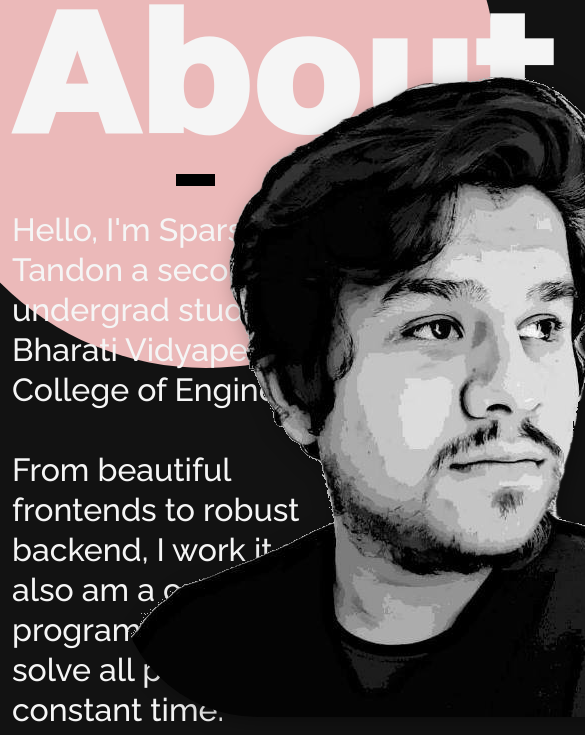
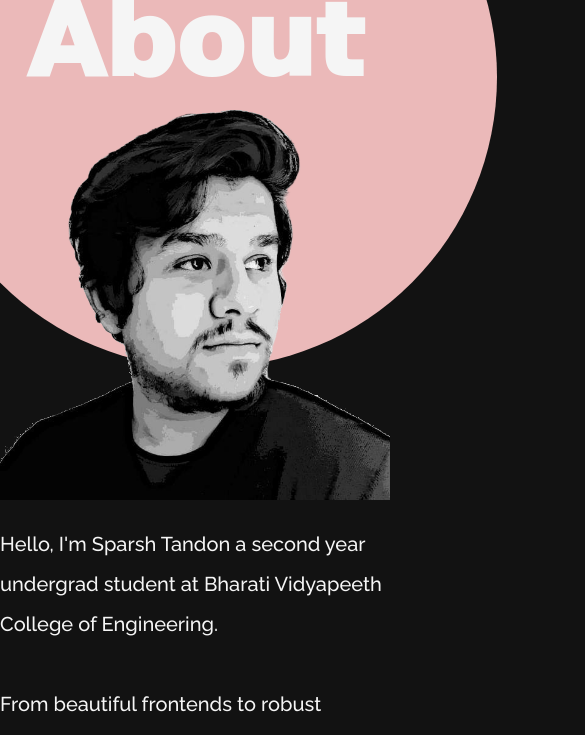
Before and after one commit to codesparsh/codesparsh.github.io, a plain HTML site: page index.html in a window 390 px wide. Shown: the part 910-1645 px from the top of the page, 585 px wide, since content can reach past the window. Drawn offline with nearby package versions, Linux system fonts and the light colour scheme; animation ran at ten frames a second; a script that the page names is missing; files whose address does not match are found by name; a web font is replaced by a local one.

Commit message:
made responsive

```diff
--- a/assets/css/style.css
+++ b/assets/css/style.css
@@ -1,13 +1,13 @@
-
 /*--------------------------------------------------------------
 # Common
 --------------------------------------------------------------*/
 
-*{
+* {
     -webkit-box-sizing: border-box;
     box-sizing: border-box;
 }
-body{
+
+body {
     overflow-x: hidden;
     height: 100%;
     width: 100%;
@@ -20,21 +20,26 @@ body{
     transition: all 350ms ease-out;
 }
 
-h1, h2, h3, h4, h5, h6 {
+h1,
+h2,
+h3,
+h4,
+h5,
+h6 {
     font-family: "Raleway", sans-serif;
 }
 
-section{
+section {
     position: relative;
     height: 100vh;
-  width: 100vw;
+    width: 100%;
 }
 
-.heading{
-  font-size: 160px;
+.heading {
+    font-size: 140px;
     font-weight: 1000;
-  font-family:'Megrim', cursive;
-  color:black;
+    font-family: 'Megrim', cursive;
+    color: black;
 }
 
 body.dark-theme {
@@ -42,16 +47,31 @@ body.dark-theme {
     color: whitesmoke;
 }
 
-body.dark-theme .heading{
+body.dark-theme .heading {
     color: whitesmoke;
 }
 
-body.dark-theme #resume .line{
+body.dark-theme #resume .line {
     border: 6px solid whitesmoke;
 }
+
+@media (max-width: 992px) {
+    .heading {
+        font-size: 100px;
+    }
+    section {
+        height: 100%;
+    }
+    #home {
+        height: 100vh;
+    }
+}
+
+
 /*--------------------------------------------------------------
 # Header
 --------------------------------------------------------------*/
+
 #header {
     position: fixed;
     top: 0;
@@ -78,12 +98,16 @@ body.dark-theme #resume .line{
     }
 }
 
+
 /*--------------------------------------------------------------
 # Navigation Menu
 --------------------------------------------------------------*/
+
+
 /**
 * Desktop Navigation
 */
+
 .nav-menu {
     padding: 0;
     display: block;
@@ -95,7 +119,7 @@ body.dark-theme #resume .line{
     list-style: none;
 }
 
-  .nav-menu > ul > li {
+.nav-menu>ul>li {
     position: relative;
     white-space: nowrap;
 }
@@ -135,27 +159,35 @@ body.dark-theme #resume .line{
     }
 }
 
-  .nav-menu a:hover, .nav-menu .active, .nav-menu li:hover > a {
+.nav-menu a:hover,
+.nav-menu .active,
+.nav-menu li:hover>a {
     color: #fff;
     background: #000000;
 }
 
-  .nav-menu a:hover span, .nav-menu .active span, .nav-menu li:hover > a span {
+.nav-menu a:hover span,
+.nav-menu .active span,
+.nav-menu li:hover>a span {
     color: #fff;
 }
 
-  .nav-menu a:hover, .nav-menu li:hover > a {
+.nav-menu a:hover,
+.nav-menu li:hover>a {
     width: 100%;
     color: #fff;
 }
 
-  .nav-menu a:hover span, .nav-menu li:hover > a span {
+.nav-menu a:hover span,
+.nav-menu li:hover>a span {
     display: block;
 }
+
 
 /**
   * Mobile Navigation
   */
+
 .mobile-nav-toggle {
     position: fixed;
     right: 10px;
@@ -193,7 +225,8 @@ body.dark-theme #resume .line{
 /*--------------------------------------------------------------
 # Hero
 --------------------------------------------------------------*/
-#hero{
+
+#hero {
     position: absolute;
     z-index: 1;
     width: max-content;
@@ -202,7 +235,7 @@ body.dark-theme #resume .line{
     left: 30vw;
 }
 
-#hero h1{
+#hero h1 {
     margin: 0;
     font-size: 72px;
     font-weight: 900;
@@ -217,9 +250,9 @@ body.dark-theme #resume .line{
     }
 }
 
-canvas{
+canvas {
     position: absolute;
-    background-color:white;
+    background-color: white;
 }
 
 
@@ -227,7 +260,7 @@ canvas{
 # About
 --------------------------------------------------------------*/
 
-.ellipse{
+.ellipse {
     position: absolute;
     width: 582px;
     height: 582px;
@@ -235,38 +268,20 @@ canvas{
     left: -85px;
     top: -148px;
     z-index: -9;
-
     background: #EBB9B9;
 }
 
-.picture{
-  position: absolute;
-  width: 640px;
-  height: 640px;
-  left: 117px;
-  top: 143px;
-  background: url(profile.png);
-  background-repeat: no-repeat;
-  filter: drop-shadow(5px 5px 10px rgba(0, 0, 0, 0.33));
-
-  border-radius: 22%;
-
+#about .heading {
+    /* margin: auto; */
+    text-align: center;
 }
 
-#about .heading{
-  /* width: min-content;
-  height: min-content; */
-  margin: auto;
-  text-align: start;
-}
-
-#about .line{
+#about .line {
     position: relative;
     width: 10vw;
     height: 0px;
     /* left: 1051px;
   top: 223px; */
-
     border: 6px solid black;
     transform: rotate(180deg);
     margin-left: auto;
@@ -275,15 +290,15 @@ canvas{
     text-align: end;
 }
 
-#about p{
-  font-size: 32px;
+#about p {
+    font-size: 28px;
     line-height: 40px;
     text-justify: newspaper;
     font-weight: 500;
-  font-family:'Raleway', cursive;
+    font-family: 'Raleway', cursive;
 }
 
-.social img{
+.social img {
     margin-top: 1vw;
     margin-left: 1vw;
 }
@@ -292,33 +307,40 @@ canvas{
     width: 35px;
 }
 
-
-body.dark-theme .social img{
+body.dark-theme .social img {
     /* background-color: white; */
     filter: invert(90%)
     /* outline-color: white; */
     /* color: white; */
 }
+
+@media (max-width: 992px) {
+    #about p {
+        font-size: 20px;
+    }
+}
+
+
 /*--------------------------------------------------------------
 # Resume
 --------------------------------------------------------------*/
-#resume{
+
+#resume {
     position: relative;
     height: max-content;
 }
 
-#resume .heading{
+#resume .heading {
     margin: auto;
     /* text-align: end; */
 }
 
-#resume .line{
+#resume .line {
     position: relative;
     width: 10vw;
     height: 0px;
     /* left: 1051px;
   top: 223px; */
-
     border: 6px solid black;
     transform: rotate(180deg);
     margin-left: auto;
@@ -327,12 +349,11 @@ body.dark-theme .social img{
     /* text-align: end; */
 }
 
-body.dark-theme #resume .line{
+body.dark-theme #resume .line {
     border: 6px solid whitesmoke;
 }
 
-
-#resume .tag{
+#resume .tag {
     position: relative;
     /* margin:auto; */
     font-weight: 800;
@@ -342,7 +363,7 @@ body.dark-theme #resume .line{
     height: max-content;
 }
 
-#resume .tag .tag-line{
+#resume .tag .tag-line {
     position: relative;
     width: 2vw;
     height: 0px;
@@ -369,8 +390,7 @@ body.dark-theme #resume .line{
     position: relative;
 }
 
-
-#resume .resume-item p{
+#resume .resume-item p {
     justify-content: right;
 }
 
@@ -417,29 +437,31 @@ body.dark-theme #resume .line{
     border: 2px solid #ffffff;
 }
 
-.stars img{
+.stars img {
     width: 20px;
     filter: invert(90%);
 }
+
+
 /*--------------------------------------------------------------
 # Projects
 --------------------------------------------------------------*/
-#projects{
+
+#projects {
     height: max-content;
 }
 
-#projects .heading{
+#projects .heading {
     margin: auto;
     /* text-align: end; */
 }
 
-#projects .line{
+#projects .line {
     position: relative;
     width: 10vw;
     height: 0px;
     /* left: 1051px;
   top: 223px; */
-
     border: 6px solid black;
     transform: rotate(180deg);
     margin-left: auto;
@@ -447,7 +469,6 @@ body.dark-theme #resume .line{
     /* margin-bottom: 10px; */
     text-align: end;
 }
-
 
 .fas {
     opacity: 0;
@@ -460,7 +481,6 @@ body.dark-theme #resume .line{
     transition: all 0.2s ease;
 }
 
-
 .p-container {
     width: 100%;
     height: 100%;
@@ -469,6 +489,7 @@ body.dark-theme #resume .line{
     align-items: center;
     flex-direction: column;
 }
+
 .p-container .p-card {
     position: relative;
     width: 70vw;
@@ -485,6 +506,7 @@ body.dark-theme #resume .line{
     top: 5px;
     list-style-type: none;
 }
+
 .p-container .p-card ul li {
     width: 4px;
     height: 4px;
@@ -492,6 +514,7 @@ body.dark-theme #resume .line{
     margin: 10px 0;
     background-color: #E6E5E1;
 }
+
 .p-container .p-card h2 {
     z-index: 99;
     font-family: "Poppins", sans-serif;
@@ -502,6 +525,7 @@ body.dark-theme #resume .line{
     font-weight: 700;
     color: black;
 }
+
 .p-container .p-card .fa-arrow-right {
     z-index: 100;
     position: absolute;
@@ -510,6 +534,7 @@ body.dark-theme #resume .line{
     font-size: 40px;
     cursor: pointer;
 }
+
 .p-container .p-card p {
     z-index: 99;
     position: absolute;
@@ -523,6 +548,7 @@ body.dark-theme #resume .line{
     -webkit-transition: all 0.2s ease;
     transition: all 0.2s ease;
 }
+
 .p-container .p-card .pic {
     z-index: 100;
     width: 55vw;
@@ -530,6 +556,7 @@ body.dark-theme #resume .line{
     background-size: 100% 100%;
     filter: grayscale(100%);
 }
+
 .p-container .p-card .social {
     position: absolute;
     left: 60px;
@@ -546,27 +573,33 @@ body.dark-theme #resume .line{
     height: 64px;
     border-radius: 80px;
 }
+
 .p-container .p-card .social i:nth-of-type(1) {
     -webkit-transition-delay: 0.4s;
     transition-delay: 0.4s;
 }
+
 .p-container .p-card .social i:nth-of-type(2) {
     -webkit-transition-delay: 0.3s;
     transition-delay: 0.3s;
 }
+
 .p-container .p-card .social i:nth-of-type(3) {
     -webkit-transition-delay: 0.2s;
     transition-delay: 0.2s;
 }
+
 .p-container .p-card .social i:nth-of-type(4) {
     -webkit-transition-delay: 0.1s;
     transition-delay: 0.1s;
 }
+
 .p-container .p-card:hover i {
     opacity: 1;
     -webkit-transform: scale(1);
     transform: scale(1);
 }
+
 .p-container .p-card button {
     position: absolute;
     right: 14px;
@@ -581,15 +614,19 @@ body.dark-theme #resume .line{
     transition: all 0.3s ease;
     mix-blend-mode: hard-light;
 }
+
 .p-container .p-card button i {
     font-size: 3rem;
 }
+
 .p-container .p-card:hover button {
     transform: scale(16.5);
 }
+
 .p-container .p-card:hover p {
     color: #fff;
 }
+
 .p-container .p-card:hover .pic {
     filter: grayscale(0);
 }
--- a/index.html
+++ b/index.html
@@ -11,9 +11,7 @@
     <script src="./assets/vendor/js/bootstrap.min.js"></script>
     <script src="https://cdn.jsdelivr.net/npm/@svgdotjs/svg.js@3.0/dist/svg.min.js"></script>
     <!-- Google Fonts -->
-    <link
-        href="https://fonts.googleapis.com/css?family=Open+Sans:300,300i,400,400i,600,600i,700,700i|Raleway:300,300i,400,400i,500,500i,600,600i,700,700i|Poppins:300,300i,400,400i,500,500i,600,600i,700,700i"
-        rel="stylesheet">
+    <link href="https://fonts.googleapis.com/css?family=Open+Sans:300,300i,400,400i,600,600i,700,700i|Raleway:300,300i,400,400i,500,500i,600,600i,700,700i|Poppins:300,300i,400,400i,500,500i,600,600i,700,700i" rel="stylesheet">
     <link rel="preconnect" href="https://fonts.gstatic.com">
     <link href="https://fonts.googleapis.com/css2?family=Megrim&display=swap" rel="stylesheet">
     <!-- Vendor CSS Files -->
@@ -43,9 +41,11 @@
                 <li><a href="#contact" class="nav-link scrollto"><i class="bx bx-envelope"></i> <span>Contact</span></a>
                 </li>
             </ul>
-        </nav><!-- .nav-menu -->
+        </nav>
+        <!-- .nav-menu -->
 
-    </header><!-- End Header -->
+    </header>
+    <!-- End Header -->
 
     <section id="home">
         <div class="container" id="hero">
@@ -59,42 +59,32 @@
     <section id="about">
         <div class="ellipse"></div>
 
-        <div class="container">
-            <div class="picture"></div>
         <div class="heading-box pt-5">
-                <div class="col-lg-6 offset-lg-3">
             <h1 class="heading">About</h1>
-                    <div class="line"></div>
         </div>
 
+        <div class="row d-flex ">
+            <div class="col-lg-6 col-md-6 col-md-4 text-center">
+                <img class="img-fluid" src="./assets/css/profile.png" alt="">
             </div>
-            <!-- <div class="col-lg-12">  -->
-            <div class="col-lg-6 offset-lg-6 my-4">
-                <p>
-                    Hello, I'm Sparsh Tandon a second
-                    year undergrad student at Bharati
-                    Vidyapeeth College of Engineering.
-                    <br> <br>
-                    From beautiful frontends to robust backend,
-                    I work it all. I also am a competetive
-                    programmer. I try to solve all problems
-                    in constant time.
-                </p>
+            <div class="col-lg-4 col-md-5 col-sm-6 my-4 d-flex align-items-center">
+
 
                 <div class="row">
+                    <p>
+                        Hello, I'm Sparsh Tandon a second year undergrad student at Bharati Vidyapeeth College of Engineering.
+                        <br> <br> From beautiful frontends to robust backend, I work it all. I also am a competetive programmer. I try to solve all problems in constant time.
+                    </p>
                     <div class="col-md-12 social d-flex justify-content-center">
                         <a href="https://twitter.com/codesparsh"><img src="./assets/icons/mail.svg" alt=""></a>
                         <a href="https://twitter.com/codesparsh"><img src="./assets/icons/twitter.svg" alt=""></a>
                         <a href="https://twitter.com/codesparsh"><img src="./assets/icons/telegram.svg" alt=""></a>
                         <a href="mailto:snowmansparsh4@gmail.com"><img src="./assets/icons/facebook.svg" alt=""></a>
                         <a href="https://github.com/codesparsh"><img src="./assets/icons/github.svg" alt=""></a>
-                        <a href="https://www.linkedin.com/in/sparsh-tandon-813212163/"><img
-                                src="./assets/icons/linkedin.svg" alt=""></a>
+                        <a href="https://www.linkedin.com/in/sparsh-tandon-813212163/"><img src="./assets/icons/linkedin.svg" alt=""></a>
                     </div>
                 </div>
             </div>
-            <!-- </div> -->
-
         </div>
     </section>
 
@@ -118,9 +108,7 @@
                                 <h4>Elementary Education</h4>
                                 <h5>2004 - 2018</h5>
                                 <p><em>City Montessori School, Lucknow, Uttar-Pradesh</em></p>
-                                <p>Participated in inter-branch badminton competitions and a
-                                    variety of cultural school events.
-                                    Scored 93.20% in 10th grade and 91.60% in my 12th grade. </p>
+                                <p>Participated in inter-branch badminton competitions and a variety of cultural school events. Scored 93.20% in 10th grade and 91.60% in my 12th grade. </p>
                             </div>
 
                             <h2 class="tag">Rating
@@ -128,7 +116,7 @@
                             </h2>
                             <div class="resume-item">
                                 <h4>Codeforces</h4>
-                                <h5>1076</h5>
+                                <h5>1217</h5>
                             </div>
                             <div class="resume-item">
                                 <h4>Codechef</h4>
@@ -177,7 +165,6 @@
                 </div>
                 <div class="col-6 col-md-6">
                     <h1 class="heading">Resume</h1>
-                    <div class="line"></div>
 
                     <div class="row">
                         <h2 class="tag">Experience
@@ -187,17 +174,15 @@
                             <h4>Pysber Infotech <em>(SDE Intern)</em></h4>
                             <h5>2020 (May-Jul)</h5>
                             <!-- <p><em></em></p> -->
-                            <p>Worked on MEAN stack Web applications. Had a great learning experience of Web services
-                                like Aws, Shared hosting and Rest API's.</p>
+                            <p>Worked on MEAN stack Web applications. Had a great learning experience of Web services like Aws, Shared hosting and Rest API's.</p>
                         </div>
 
                         <div class="resume-item">
                             <h4>Learnfreakout Pvt Ltd. <em>(Project Lead Intern)</em></h4>
                             <h5>2020 (Jul-Sept)</h5>
                             <!-- <p><em></em></p> -->
-                            <p>Working as a Project Lead and mentor to the software interns on the projects. Guided
-                                interns through development of a structured MEAN stack Web application, building of a
-                                user friendly LMS and fixing the errors and bugs in the codes.</p>
+                            <p>Working as a Project Lead and mentor to the software interns on the projects. Guided interns through development of a structured MEAN stack Web application, building of a user friendly LMS and fixing the errors and bugs in
+                                the codes.</p>
                         </div>
 
 
@@ -208,8 +193,7 @@
                             <h4>DSC-BVP <em>(Web Lead)</em></h4>
                             <h5>2019-2020</h5>
                             <!-- <p><em></em></p> -->
-                            <p>Conducted open sessions on development of flutter apps for inter-college students.
-                                Mentored junior students on developing various solutions based on real life problems.
+                            <p>Conducted open sessions on development of flutter apps for inter-college students. Mentored junior students on developing various solutions based on real life problems.
                             </p>
                         </div>
                     </div>
@@ -222,16 +206,12 @@
 
     <section id="projects">
         <div class="pt-3">
-            <div class="row mb-5">
-                <div class="col-6 col-md-6">
+            <div class="container">
+                <div class="row mb-5 text-end">
+                    <h1 class="heading">Projects</h1>
+                </div>
 
             </div>
-                <div class="col-6 col-md-6">
-                    <h1 class="heading">Projects</h1>
-                    <div class="line"></div>
-                </div>
-            </div>
-
             <div class="row mb-5">
                 <div class="col-12 col-md-12 d-flex justify-content-center">
                     <div class="p-container">
```
Also changed, not shown: assets/js/main.js (+2 -25 lines). Lines whose indentation alone changed are shown as unchanged.
